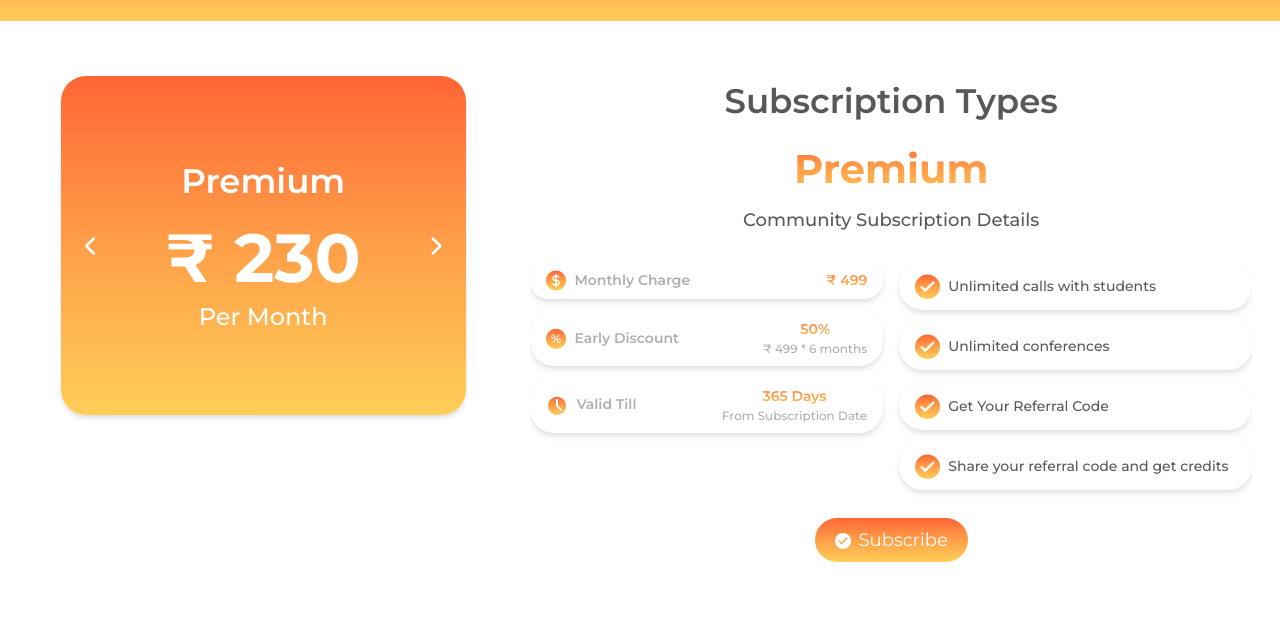
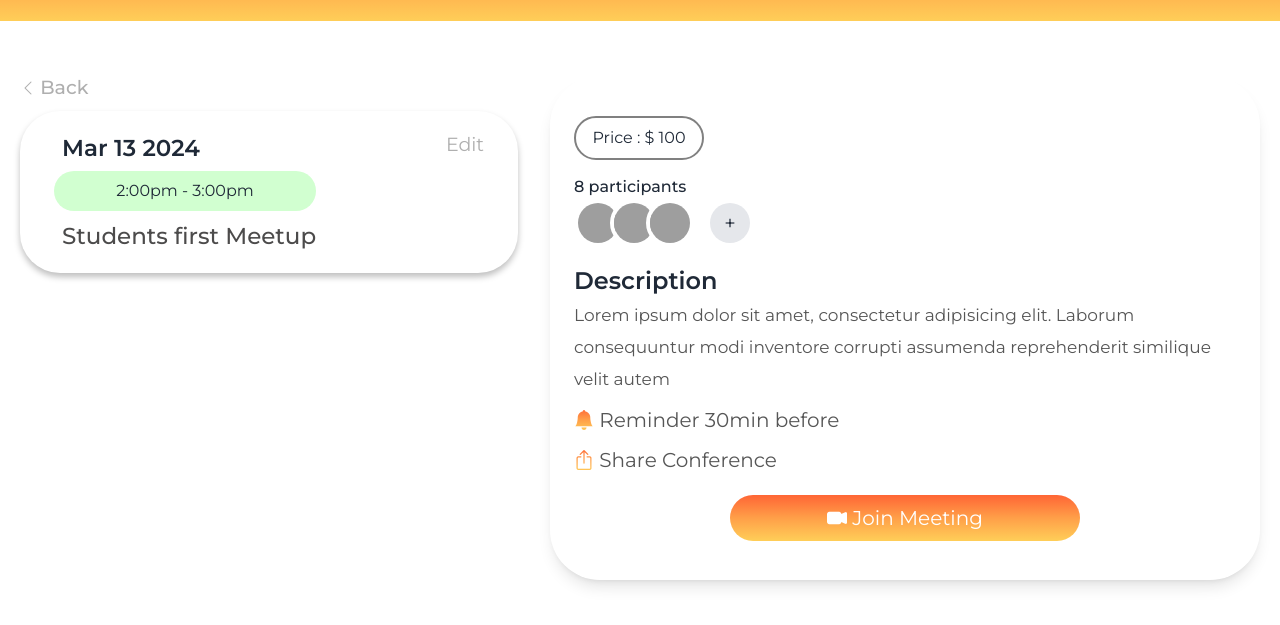
Before and after one commit to md-toybur-rahman/Teacher_Platform, a website: page test.html in a window 1280 px wide. Shown: the part 75-700 px from the top of the page. Drawn offline with nearby package versions, Linux system fonts and the light colour scheme; grey boxes are pictures that could not be loaded.

Commit message:
completed conferenceDetails page

```diff
--- a/test.html
+++ b/test.html
@@ -1,16 +1,80 @@
 <!DOCTYPE html>
-<html lang="en">
+<html lang="en" data-theme="light">
 
 <head>
-  <meta charset="UTF-8">
-  <meta name="viewport" content="width=device-width, initial-scale=1.0">
-  <title>Community subscription</title>
-  <link href="./dist/output.css" rel="stylesheet" />
-  <link rel="stylesheet" href="./styles.css" />
+  <meta charset="UTF-8" />
+  <meta name="viewport" content="width=device-width, initial-scale=1.0" />
+  <title>Study Platform</title>
+  <link rel="stylesheet" href="./dist/output.css" />
+  <link href="https://cdn.jsdelivr.net/npm/bootstrap-icons/font/bootstrap-icons.css" rel="stylesheet">
+  <link href="https://cdn.jsdelivr.net/npm/daisyui@4.7.3/dist/full.min.css" rel="stylesheet" type="text/css" />
+
+  <style>
+    .sticky-bottom {
+      position: fixed;
+      bottom: 0;
+      left: 50%;
+      transform: translateX(-50%);
+      z-index: 1000;
+      /* Adjust as needed */
+    }
+
+    .time {
+      background-color: #D1FFD0;
+      padding: 8px;
+      text-align: center;
+      border-radius: 20px;
+      font-family:
+        'Montserrat';
+    }
+
+    /* Hide scrollbar for Chrome, Safari, and Opera */
+    .overflow-y-auto::-webkit-scrollbar {
+      display: none;
+    }
+
+    /* Hide scrollbar for IE, Edge, and Firefox */
+    .overflow-y-auto {
+      -ms-overflow-style: none;
+      /* IE and Edge */
+      scrollbar-width: none;
+      /* Firefox */
+    }
+
+    .card {
+      display: flex;
+      flex-direction: column;
+      justify-content: space-between;
+      align-items: center;
+    }
+
+
+    .bell-icon {
+      background: linear-gradient(180deg, #ff6535 0%, #ff9e48 48.9%, #ffce58 100%);
+      color: transparent;
+      -webkit-background-clip: text;
+      background-clip: text;
+
+    }
+
+    .date {
+      font-weight: 600;
+      margin: 0px 0px 5px 8px;
+    }
+
+    .meeting-heading {
+      font-weight: 500;
+      margin: 8px 0px 0px 8px;
+      color: #4c4b4b;
+    }
+  </style>
+  <link href="https://cdn.jsdelivr.net/npm/daisyui@4.7.3/dist/full.min.css" rel="stylesheet" type="text/css" />
+  <script src="https://cdn.tailwindcss.com"></script>
+
 </head>
 
-<body class="font-primary">
-  <section class="mb-24 sm:mb-0">
+<body class="font-primary" data-theme="light">
+  <section>
     <nav class="hidden sm:flex items-center justify-center h-[96px] w-full bg-gradient px-5 lg:px-[72px]">
       <div
         class="w-full max-w-[1300px] mx-auto sm:flex flex-wrap md:gap-10 items-center justify-center xl:justify-between">
@@ -32,115 +96,93 @@
       </div>
     </nav>
     <div class='sm:mx-auto sm:w-full sm:max-w-[1296px] sm:px-5'>
-      <div class="lg:grid grid-cols-5 gap-4 sm:min-h-[85vh] sm:py-[55px] justify-center">
-        <div class="col-span-2">
+      <div class="lg:grid grid-cols-12 gap-8 sm:min-h-[85vh] sm:py-[55px] justify-center">
+        <div class="col-span-5">
           <div class="sm:hidden bg-contain bg-cover bg-no-repeat w-full h-[280px] sm:mx-auto sm:w-full"
             style="background-image: url('./img/background-2.png')">
             <div class="flex justify-center items-center pt-[52px]">
               <img class="w-[189px]" src="img/logo.png" alt="logo" />
             </div>
           </div>
-          <div class="hidden sm:block w-10/12 mx-auto mb-10">
-            <div
-              class="relative flex justify-center rounded-[25px] w-full py-8  sm:py-20 shadow-md bg-gradient items-center px-8 text-white gap-4 mb-1 overflow-hidden">
-              <svg xmlns="http://www.w3.org/2000/svg"
-                class="absolute left-6 top-1/2 transform -translate-y-1/2 cursor-pointer fill-white  " height="20"
-                width="12.5" viewBox="0 0 320 512">
-                <path fill="#ffffff"
-                  d="M9.4 233.4c-12.5 12.5-12.5 32.8 0 45.3l192 192c12.5 12.5 32.8 12.5 45.3 0s12.5-32.8 0-45.3L77.3 256 246.6 86.6c12.5-12.5 12.5-32.8 0-45.3s-32.8-12.5-45.3 0l-192 192z" />
-              </svg>
-              <svg xmlns="http://www.w3.org/2000/svg"
-                class="absolute right-6 fill-white top-1/2 transform -translate-y-1/2 cursor-pointer" height="20"
-                width="12.5" viewBox="0 0 320 512">
-                <path fill="#ffffff"
-                  d="M310.6 233.4c12.5 12.5 12.5 32.8 0 45.3l-192 192c-12.5 12.5-32.8 12.5-45.3 0s-12.5-32.8 0-45.3L242.7 256 73.4 86.6c-12.5-12.5-12.5-32.8 0-45.3s32.8-12.5 45.3 0l192 192z" />
-              </svg>
+          <div class="px-4 sm:px-0 sm:mt-0"
+            style="display: flex; justify-content: left; align-items: center;gap:10rem;  margin-bottom: 10px;">
+            <div style="color: #AFAFAF;">
+              <i class="bi bi-chevron-left"></i>
+              <span class="text-base sm:text-[19px]" style="font-weight: 500;">Back</span>
+            </div>
 
-              <div class=' flex flex-col items-center font-primary'>
-                <p class='hidden sm:block text-white text-[34px] font-semibold'>Premium</p>
-                <p class='text-white text-[48px] sm:text-[68px] font-bold'>₹ 230</p>
-                <p class='text-white text-[12px] text-[24px] mt-[-10px] font-medium'>Per Month</p>
+          </div>
+          <div class="flex w-full px-4 sm:px-0">
+            <div class="rounded-[40px] px-[34px] py-5 w-full flex justify-between gap-5" style="box-shadow: 0px 4px 6px 0px #00000040;">
+              <div>
+                <div class="flex justify-between">
+                  <div class="date sm:text-[23px]">Mar 13 2024</div>
+                  <!--<div class="edit" style="font-weight: 600; color: #AFAFAF;">Edit</div>-->
+                </div>
+                <div class="time">2:00pm - 3:00pm</div>
+                <div class="meeting-heading sm:text-[23px]">Students first Meetup</div>
               </div>
+              <p class="text-[19px] text-[#AFAFAF]">Edit</p>
             </div>
           </div>
         </div>
-        <div class="flex items-center justify-center sm:items-start col-span-3">
-          <div class="overflow-y-auto flex flex-col items-center justify-center mx-2 gap-2 w-full"
-            style="max-height: calc(100vh - 280px);">
-            <span class="text-center text-[#585858] font-medium sm:font-semibold text-[24px] sm:text-[34px]">
-              Subscription Types
-            </span>
-            <div class="flex flex-row items-center justify-around w-full mt-1">
-              <img src="./img/chevron-left.png" alt="" class="w-[13px] h-[12px] sm:hidden">
-              <span class="text-gradient text-[40px] font-bold">
-                Premium
-              </span>
-              <img src="./img/chevron-right.png" alt="" class="w-[13px] h-[12px] sm:hidden">
-            </div>
-            <span class="text-[#585858] font-medium text-[18px]">
-              Community Subscription Details
-            </span>
 
-            <!-- benefits -->
-            <div class="flex flex-col gap-2 w-full sm:grid grid-cols-2 gap-4 sm:mt-5">
-              <div class="flex flex-col gap-3">
-                <div class="flex items-center justify-between px-4 rounded-3xl drop-shadow-md bg-white py-2">
-                  <div class="flex gap-2">
-                    <img src="./img/price.png" alt="">
-                    <span class="text-[14px] text-[#afafaf] font-semibold">Monthly Charge</span>
+        <div class="col-span-7 sm:shadow-lg h-fit rounded-[50px] p-4 sm:p-6">
+          <div class="mt-4"
+            style="border: 2px solid gray; width: 130px; border-radius: 30px; padding: 8px 5px;text-align: center;">
+            Price : $ 100
+          </div>
+          <div style="overflow-y: scroll;"
+            class="card overflow-y-auto shadow-lg sm:shadow-none py-[15px] px-4 sm:px-0">
+            <div>
+              <div style="font-weight: 500;">8 participants</div>
+              <div class="flex items-center " style="gap:1rem;">
+                <div class="avatar-group -space-x-3 rtl:space-x-reverse">
+                  <div class="avatar">
+                    <div class="w-10">
+                      <img src="https://daisyui.com/images/stock/photo-1534528741775-53994a69daeb.jpg" />
+                    </div>
+                  </div>
+                  <div class="avatar">
+                    <div class="w-10 ">
+                      <img src="https://daisyui.com/images/stock/photo-1534528741775-53994a69daeb.jpg" />
+                    </div>
+                  </div>
+                  <div class="avatar">
+                    <div class="w-10">
+                      <img src="https://daisyui.com/images/stock/photo-1534528741775-53994a69daeb.jpg" />
+                    </div>
                   </div>
 
-                  <div class="flex flex-col items-center self-end">
-                    <span class="text-[14px] text-gradient font-semibold">₹ 499</span>
-                  </div>
                 </div>
-                <div class="flex items-center justify-between px-4 rounded-3xl drop-shadow-md bg-white py-2">
-                  <div class="flex gap-2">
-                    <img src="./img/percent.png" alt="">
-                    <span class="text-[14px] text-[#afafaf] font-semibold">Early Discount</span>
-                  </div>
-
-                  <div class="flex flex-col items-center self-end">
-                    <span class="text-[14px] text-gradient font-semibold">50%</span>
-                    <span class="text-[12px] text-[#afafaf] font-medium">₹ 499 * 6 months</span>
-                  </div>
-                </div>
-                <div class="flex items-center justify-between px-4 rounded-3xl drop-shadow-md bg-white py-2">
-                  <div class="flex gap-2">
-                    <img src="./img/clock.png" alt="">
-                    <span class="text-[14px] text-[#afafaf] font-semibold">Valid Till</span>
-                  </div>
-
-                  <div class="flex flex-col items-center self-end">
-                    <span class="text-[14px] text-gradient font-semibold">365 Days</span>
-                    <span class="text-[12px] text-[#afafaf] font-medium">From Subscription Date</span>
+                <div class="avatar placeholder">
+                  <div class="w-10 h-10 bg-gray-200 text-gray-800 rounded-full" style="font-size: 20px;">
+                    <span>+</span>
                   </div>
                 </div>
               </div>
-              <div class="flex flex-col gap-3">
-                <div class="flex justify-start w-full items-center gap-2 rounded-3xl drop-shadow-md bg-white px-4 py-2">
-                  <img src="./img/check.png" alt="">
-                  <span class="text-[#585858] font-medium text-[14px]">Unlimited calls with students</span>
+
+              <div class="sm:text-[24px] sm:mt-4" style="font-weight: 600;">Description</div>
+              <div class="sm:text-[17px] sm:mb-4" style="color: #565656;line-height: 2rem;margin-bottom: 10px;">Lorem
+                ipsum dolor sit amet, consectetur
+                adipisicing elit. Laborum consequuntur modi inventore corrupti assumenda reprehenderit similique velit
+                autem
+              </div>
+
+              <div class="sm:text-[20px]" style="margin-bottom: 10px;">
+                <i class="bi bi-bell-fill bell-icon"></i>
+                <span style="color: #565656;">Reminder 30min before</span>
+              </div>
+              <div class="sm:text-[20px]" style="margin-bottom: 10px;">
+                <i class="bi bi-box-arrow-up bell-icon"></i>
+                <span style="color: #565656;">Share Conference</span>
+              </div>
+              <div class="flex justify-center mt-5 w-full">
+                <div
+                  class="bg-gradient w-[250px] sm:w-[350px] sm:py-2 text-white text-center py-[5px] rounded-full sm:text-[20px]">
+                  <i class="bi bi-camera-video-fill "></i>
+                  Join Meeting
                 </div>
-                <div class="flex justify-start w-full items-center gap-2 rounded-3xl drop-shadow-md bg-white px-4 py-2">
-                  <img src="./img/check.png" alt="">
-                  <span class="text-[#585858] font-medium text-[14px]">Unlimited conferences</span>
-                </div>
-                <div class="flex justify-start w-full items-center gap-2 rounded-3xl drop-shadow-md bg-white px-4 py-2">
-                  <img src="./img/check.png" alt="">
-                  <span class="text-[#585858] font-medium text-[14px]">Get Your Referral Code</span>
-                </div>
-                <div class="flex justify-start w-full items-center gap-2 rounded-3xl drop-shadow-md bg-white px-4 py-2">
-                  <img src="./img/check.png" alt="">
-                  <span class="text-[#585858] font-medium text-[14px]">Share your referral code and get credits</span>
-                </div>
-
-              </div>
-            </div>
-            <div class="flex items-center justify-center mt-5">
-              <div class="flex items-center gap-2 justify-center px-2 sm:px-5 py-2 rounded-full bg-gradient text-white">
-                <img src="./img/tick.png" alt="">
-                <span class="text-lg">Subscribe</span>
               </div>
             </div>
           </div>
@@ -148,17 +190,6 @@
       </div>
     </div>
   </section>
-  <!-- menu component -->
-  <div class="sm:hidden fixed left-0 right-0 bottom-0 z-50 flex justify-center w-10/12 mx-auto">
-    <div
-      class="flex flex-row justify-between shadow-md items-center px-[32px] rounded-[100px] w-full h-[64px] mb-3 bg-gradient">
-      <img src="./img/4.png" alt="">
-      <img src="./img/dis.png" alt="" />
-      <img src="./img/2.png" />
-      <img src="./img/ab.png" />
-      <img src="./img/doti.png" />
-    </div>
-  </div>
 </body>
 
 </html>
```
Also changed, not shown: conferenceDetails.html (+88 -66 lines), dist/output.css.
